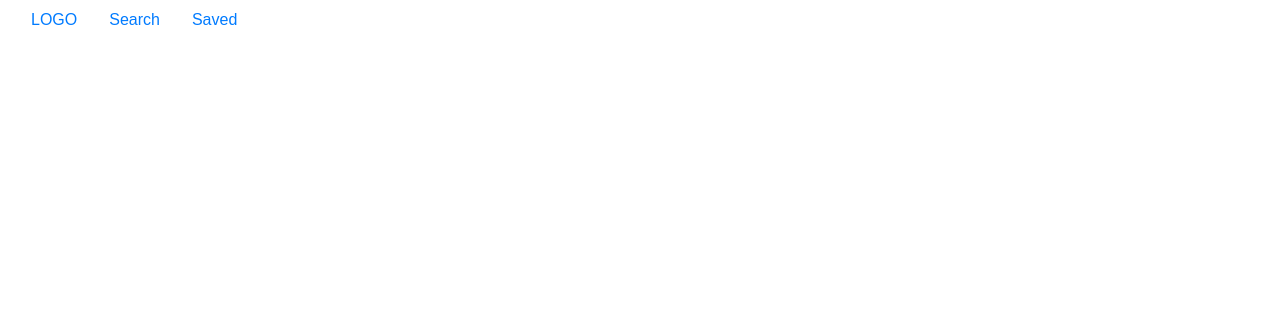
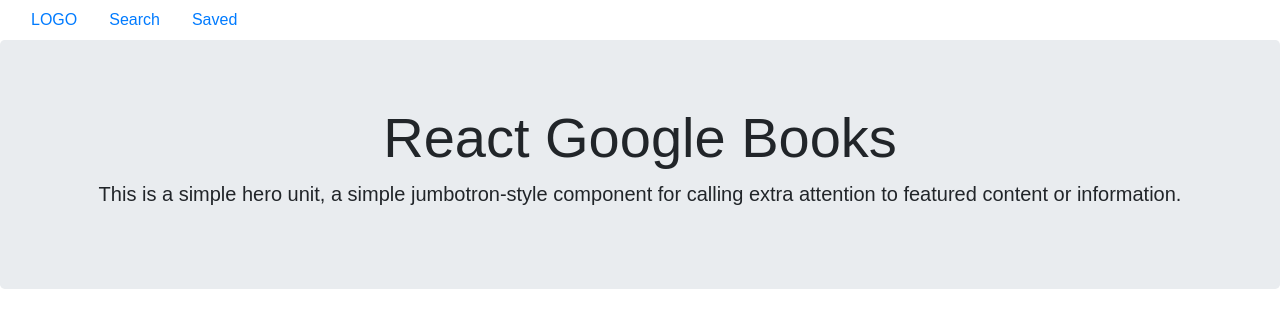
Before and after one commit to whereispolaris/react-books-api, a React (Create React App) app in the folder client/: page / in a window 1280 px wide. Shown: the top 328 px of the page. Built offline with nearby package versions, Linux system fonts and the light colour scheme.

Commit message:
Created Jumbotron component and added it to main App component.

```diff
--- a/client/src/App.js
+++ b/client/src/App.js
@@ -1,6 +1,6 @@
 import React, { Component } from "react";
 import Header from './components/Header';
-import logo from "./logo.svg";
+import Jumbotron from "./components/Jumbotron";
 import "./App.css";
 
 class App extends Component {
@@ -8,6 +8,7 @@ class App extends Component {
     return (
       <div className="App">
         <Header />
+        <Jumbotron />
       </div>
     );
   }
--- /dev/null
+++ b/client/src/components/Jumbotron/index.js
@@ -0,0 +1,12 @@
+import React from 'react';
+
+const Jumbotron = () => {
+    return (
+        <div className="jumbotron">
+            <h1 className="display-4">React Google Books</h1>
+            <p className="lead">This is a simple hero unit, a simple jumbotron-style component for calling extra attention to featured content or information.</p>
+        </div>
+    )
+}
+
+export default Jumbotron;
```
